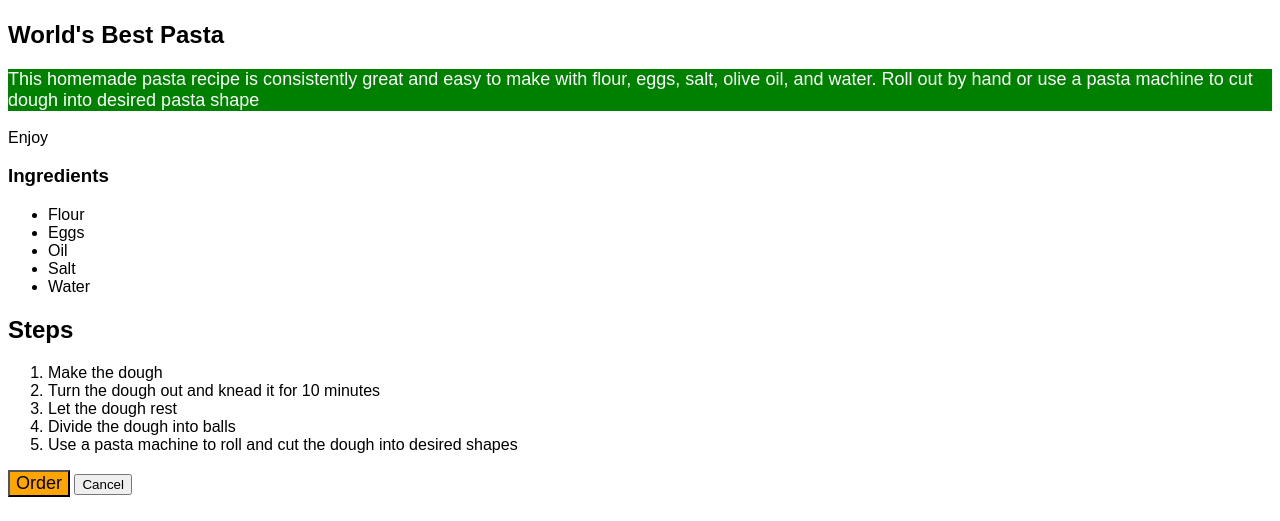
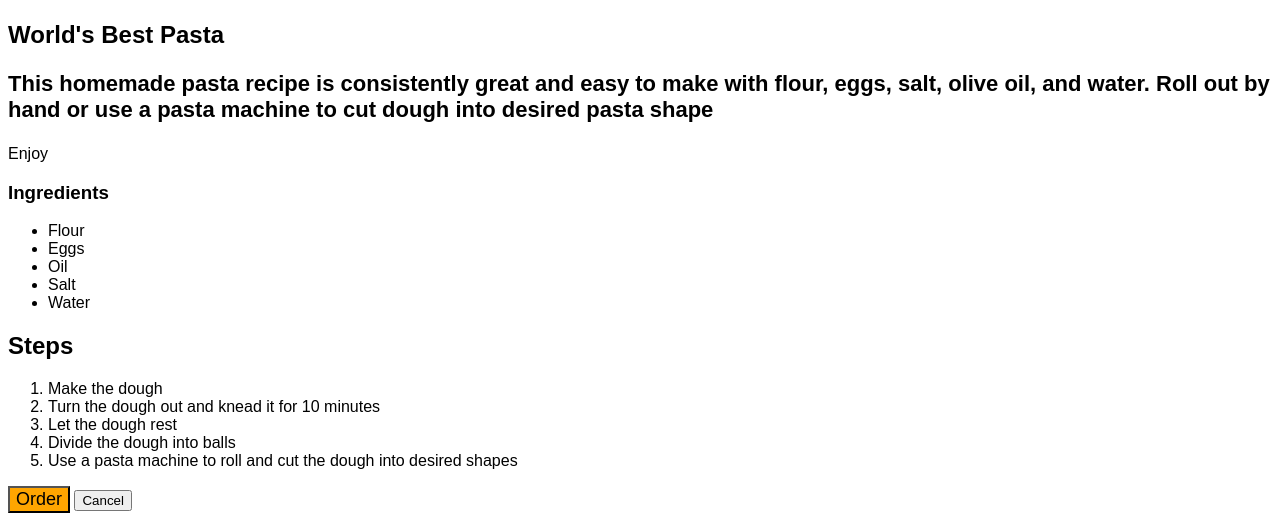
Before and after one commit to Akullah/odin-recipes, a plain HTML site: page recipes/pasta.html in a window 1280 px wide. Shown: the part 383-904 px from the top of the page. Drawn offline with Linux system fonts and the light colour scheme.

Commit message:
Added class and ID selectors

```diff
--- a/recipes/pasta.html
+++ b/recipes/pasta.html
@@ -5,23 +5,17 @@
     <meta name="viewport" content="width=device-width, initial-scale=1.0">
     <title>Pasta</title>
     <link rel="stylesheet" href="style.css">
-    <style>
-        p {
-          background-color: green;
-          color: white;
-          font-size: 18px;
-        }
-      </style>
+
 </head>
 <body>
     <h1>Pasta</h1>
     <img src="https://www.allrecipes.com/thmb/l30N4MjQyLXE1WDneHj67_miqOc=/750x0/filters:no_upscale():max_bytes(150000):strip_icc():format(webp)/241920-easy-homemade-pasta-dough-ddmfs-4x3-c7172fe3104e43868f928c077d3a3397.jpg">
 
     <h2>World's Best Pasta</h2>
-    <p>This homemade pasta recipe is consistently great and easy to make with flour, eggs, salt, olive oil, and water. Roll out by hand or use a pasta machine to cut dough into desired pasta shape</p>
+    <p class="bold">This homemade pasta recipe is consistently great and easy to make with flour, eggs, salt, olive oil, and water. Roll out by hand or use a pasta machine to cut dough into desired pasta shape</p>
     <div>Enjoy</div>
     <h3>Ingredients</h3>
-
+    <div id="ing">
     <ul>
         <li>Flour</li>
         <li>Eggs</li>
@@ -30,6 +24,7 @@
         <li>Water</li>
 
     </ul>
+    </div>
 
     <h2>Steps</h2>
     <ol>
```
